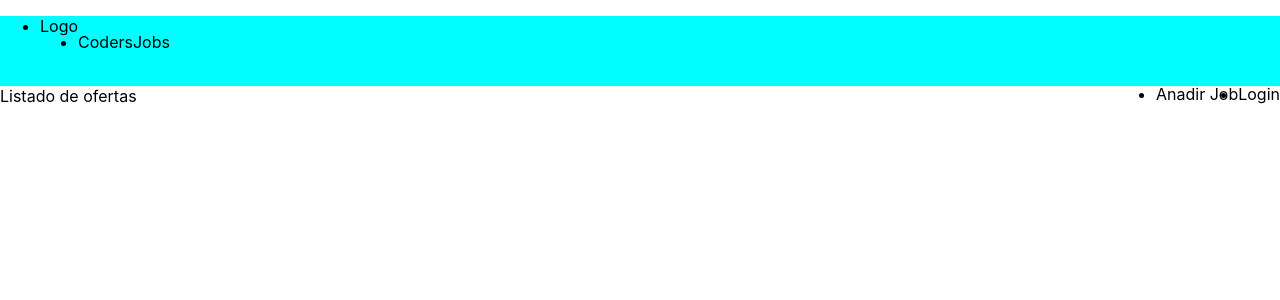
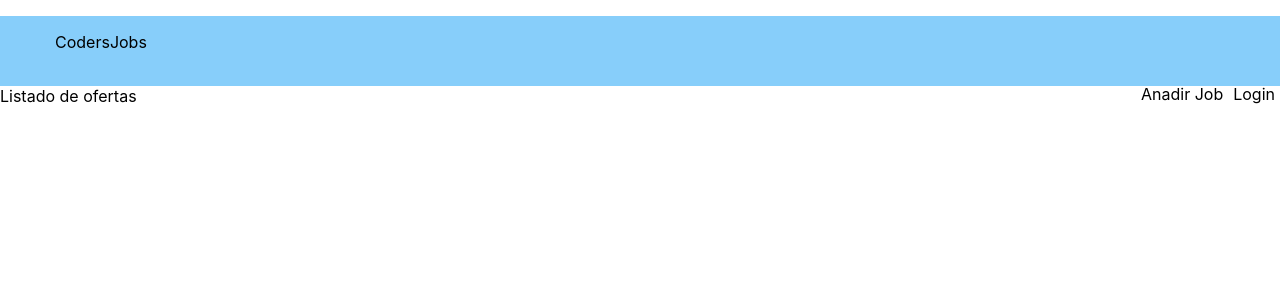
Before and after one commit to DavidLlobet/CodersJobs-FrontEnd, a React (Create React App) app: page / in a window 1280 px wide. Shown: the top 300 px of the page. Built offline with nearby package versions, Linux system fonts and the light colour scheme.

Commit message:
Solved some styling issues

```diff
--- a/src/App.tsx
+++ b/src/App.tsx
@@ -2,7 +2,7 @@ import React from 'react';
 import { BrowserRouter as Router, Routes, Route } from 'react-router-dom';
 
 import './App.css';
-import Header from "./components/Header/Header";
+import Header from './components/Header/Header';
 import HomePage from './pages/HomePage/HomePage';
 
 function App(): JSX.Element {
--- a/src/components/Header/Header.css
+++ b/src/components/Header/Header.css
@@ -1,9 +1,9 @@
 .header {
   height: 70px;
+  background-color: #87cefa;
   position: sticky;
   top: 0;
   width: 100%;
-  background-color: aqua;
 }
 
 .header__logotitle {
@@ -16,6 +16,7 @@
   justify-content: flex-end;
 }
 
-.nav-item {
+.list-item {
   display: inline;
+  margin: 0 5px;
 }
--- a/src/components/Header/Header.tsx
+++ b/src/components/Header/Header.tsx
@@ -1,15 +1,17 @@
 import "./Header.css";
 
 const Header = (): JSX.Element => (
-        <nav className="header">
-            <ul className="header__logotitle">
-                <li className="header__logo list-item"> Logo </li>
+        <nav className="header navbar navbar-default">
+          <div className="container-fluid">
+            <ul className="header__logotitle navbar-left">
+                <li className="header__logo list-item">  </li>
                 <li className="header__title list-item"> <p> CodersJobs </p></li>
             </ul>
-            <ul className="header__list">
+            <ul className="header__list navbar-right">
                 <li className="list-item">Anadir Job</li>
                 <li className="list-item">Login</li>
             </ul>
+            </div>
         </nav>
     );
 
```
